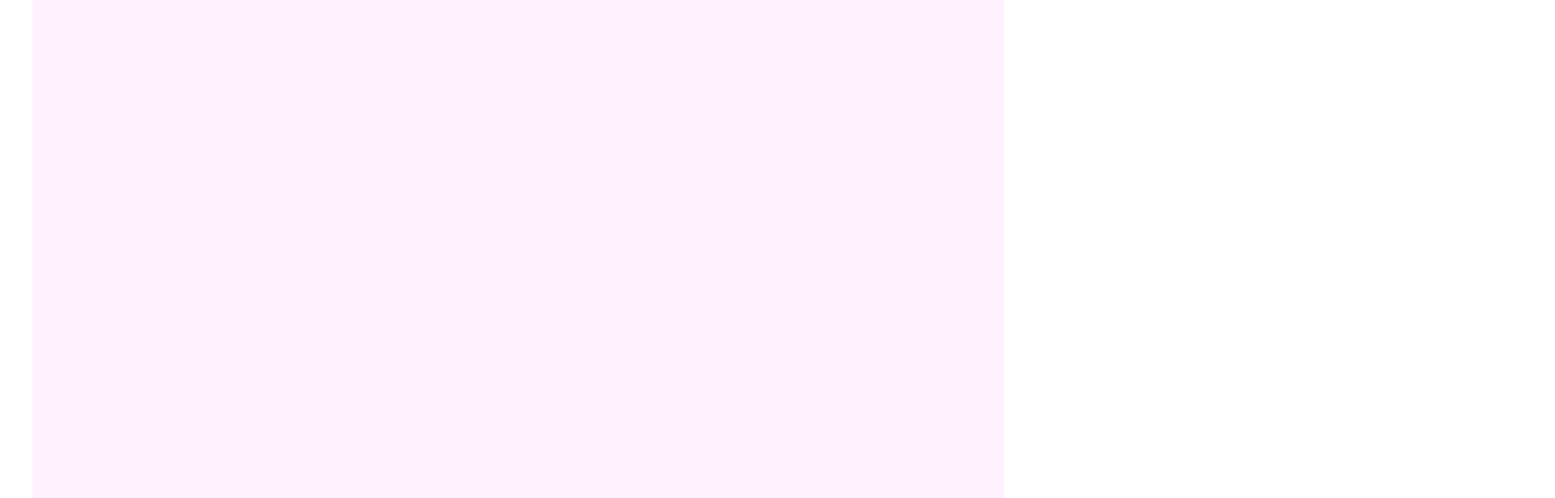
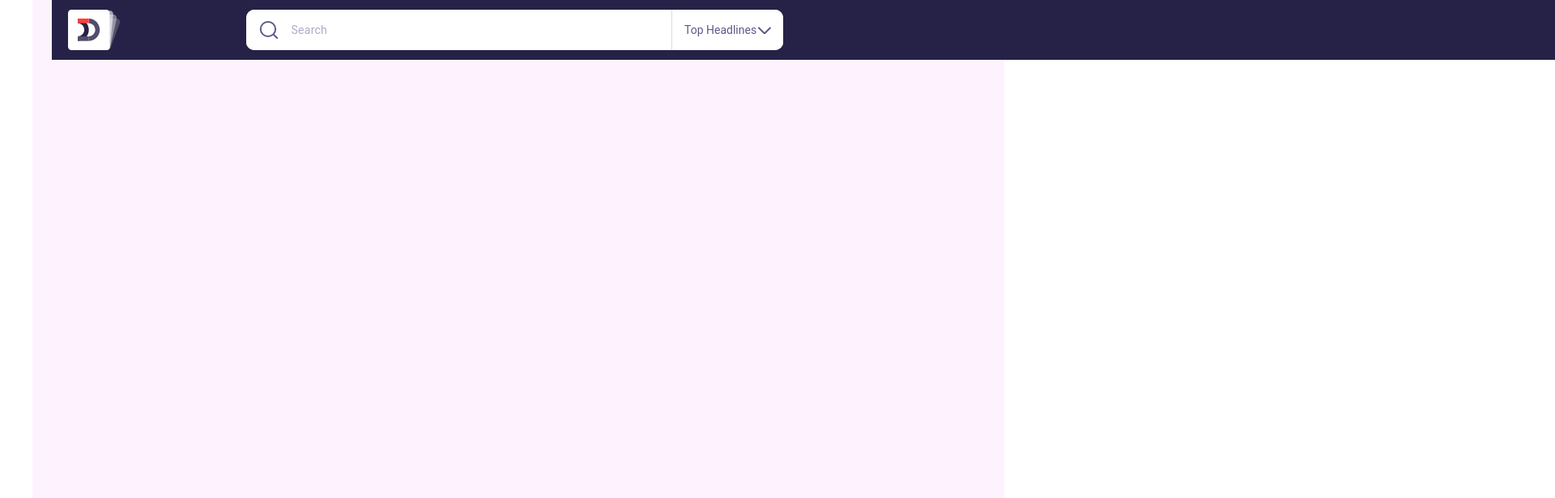
Before and after one commit to omershafrir-moveo/dispatcher-app, a React (Create React App) app: page / in a window 1280 px wide. Shown: the top 616 px of the page at 81% size, 1920 px wide, since content can reach past the window. Built offline with nearby package versions, Linux system fonts and the light colour scheme.

Commit message:
finished header

```diff
--- a/src/App.tsx
+++ b/src/App.tsx
@@ -1,12 +1,13 @@
 import "./App.css";
 import { Container } from "@mui/material";
 import DispatcherButton from "./components/DispatcherButton/DispatcherButton";
-import React, { useState } from "react";
+import React, { useContext, useState } from "react";
 import DropDownMenu from "./components/DropdownMenu/DropDownMenu";
 import SearchBar from "./components/SearchBar/SearchBar/SearchBar";
 import RecentSearchesMenu from "./components/RecentSearches/RecentSearchesMenu/RecentSearchesMenu";
 import { RecentSearchesItem } from "./components/RecentSearches/RecentSearchesMenu/RecentSearchesMenu";
-
+import Header from "./components/Header/Header";
+import { SearchContext } from "./components/SearchContext/SearchContext";
 function App() {
   const [color, setColor] = useState("red");
 
@@ -14,7 +15,9 @@ function App() {
     <Container
       className="App"
       sx={{ backgroundColor: "#FFF2FF", height: "100vh" }}
-    ></Container>
+    >
+      <Header />
+    </Container>
   );
 }
 
--- a/src/components/DropdownMenu/DropDownMenu.tsx
+++ b/src/components/DropdownMenu/DropDownMenu.tsx
@@ -25,8 +25,13 @@ const DropDownMenu: React.FC<DropDownProps> = (props) => {
     props.handleSelectedOptionChange(item);
   };
   const handleBlur = () => {
-    if (isOpen) setIsOpen(false);
+    // adding timeout of 100 ms to prevent behaviour where onBlur handler of input box fired before onClick handler of option box,
+    // resulting in behaviour where drop down  is practically closed before the onClick is fired, and therefore not working
+    setTimeout(() => {
+      if (isOpen) setIsOpen(false);
+    }, 100);
   };
+
   // on first render shlould be 'defaultItemName', after change should be state value
   const inputOptionValue =
     props.selectedOption.title != ""
--- a/src/components/InputSearchBar/InputSearchBar.tsx
+++ b/src/components/InputSearchBar/InputSearchBar.tsx
@@ -30,7 +30,7 @@ const InputSearchBar = () => {
         handleSearchInputChange={handleSearchInputChange}
       />
       <Spacer />
-      {isOpenRecent && (
+      {isOpenRecent && items.length > 0 && (
         <RecentSearchesMenu
           isOpen={isOpenRecent}
           items={items}
--- a/src/components/SearchBar/Search/Search.tsx
+++ b/src/components/SearchBar/Search/Search.tsx
@@ -9,10 +9,8 @@ type searchProps = {
 };
 
 export const Search: React.FC<searchProps> = (props) => {
-  const {
-    isOpenRecent,
-    toggleRecentSearchesMenu,
-  } = useContext(SearchContext);
+  const { isOpenRecent, toggleRecentSearchesMenu, searchValue } =
+    useContext(SearchContext);
 
   const handleClick = () => {
     if (!isOpenRecent) {
@@ -20,13 +18,16 @@ export const Search: React.FC<searchProps> = (props) => {
     }
   };
   const handleBlur = () => {
-    if (isOpenRecent){
-      toggleRecentSearchesMenu();
-    }
-  }
+    setTimeout(() => {
+      if (isOpenRecent) {
+        toggleRecentSearchesMenu();
+      }
+    }, 150);
+  };
   return (
     <StyledTextField
       type="text"
+      value={searchValue}
       placeholder="Search"
       onChange={props.handleInputChange}
       onClick={handleClick}
--- a/src/components/SearchContext/SearchContext.tsx
+++ b/src/components/SearchContext/SearchContext.tsx
@@ -47,7 +47,6 @@ export const InputProvider: React.FC<{ children: React.ReactNode }> = ({
   const handleSearchInputChange = (
     event: React.ChangeEvent<HTMLInputElement>
   ) => {
-    console.log("search change: ", event.target.value);
     setSearchValue(event.target.value);
   };
 
@@ -55,6 +54,7 @@ export const InputProvider: React.FC<{ children: React.ReactNode }> = ({
     setFilterValue(event);
   };
 
+  //TODO : connect with db and get items
   const [items, setItems] = useState([
     { key: 1, text: "recent1" },
     { key: 2, text: "recent2" },
@@ -65,12 +65,14 @@ export const InputProvider: React.FC<{ children: React.ReactNode }> = ({
   };
   const handleDelete = (item: RecentSearchesItem) => {
     //TODO : connect with db and erase permanently the search item
+    console.log("ITEM DELETE");
     setItems((oldItems) =>
       oldItems.filter((oldItem: RecentSearchesItem) => oldItem.key !== item.key)
     );
   };
   const handleClear = () => {
     //TODO : connect with db and erase permanently the search items
+    console.log("ITEMS CLEAR");
     setItems([]);
   };
 
```
Also changed, not shown: src/TODO.txt, 1 other file (tests, documents, lock files or other folders).
